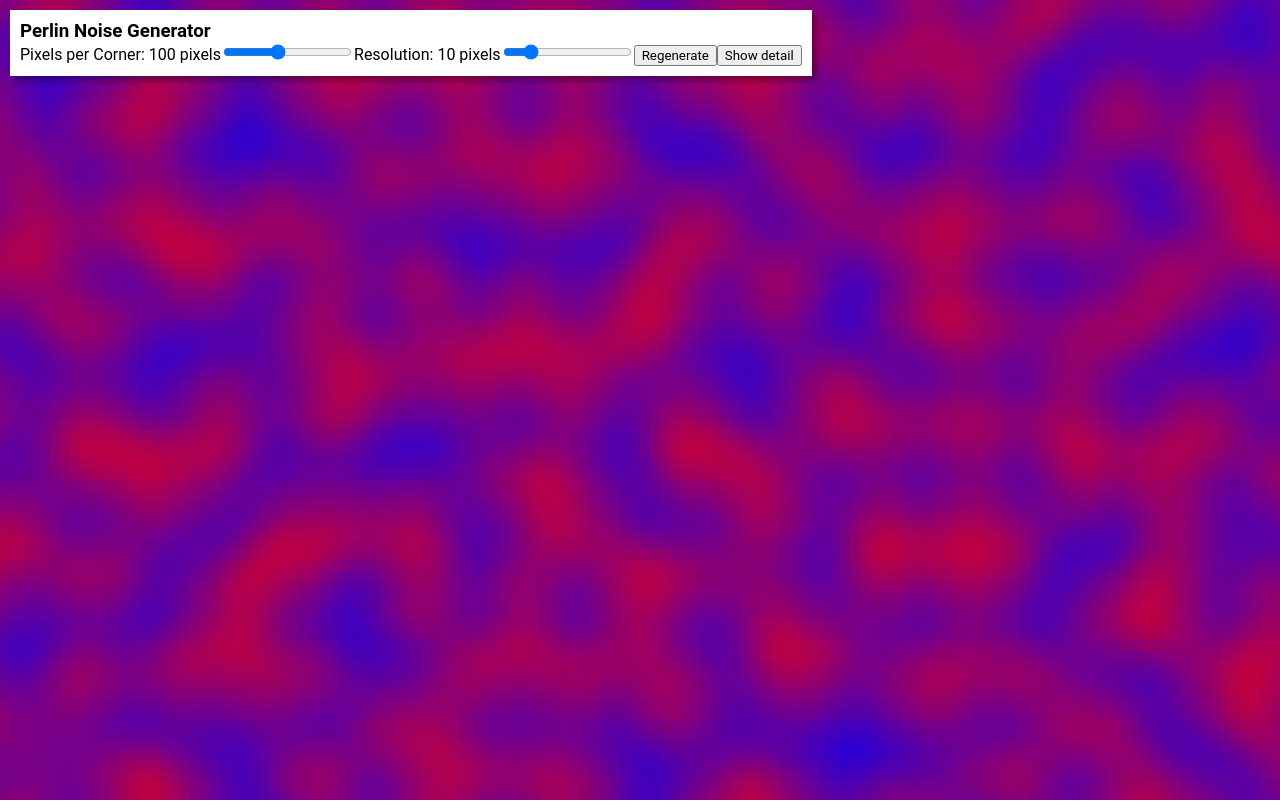
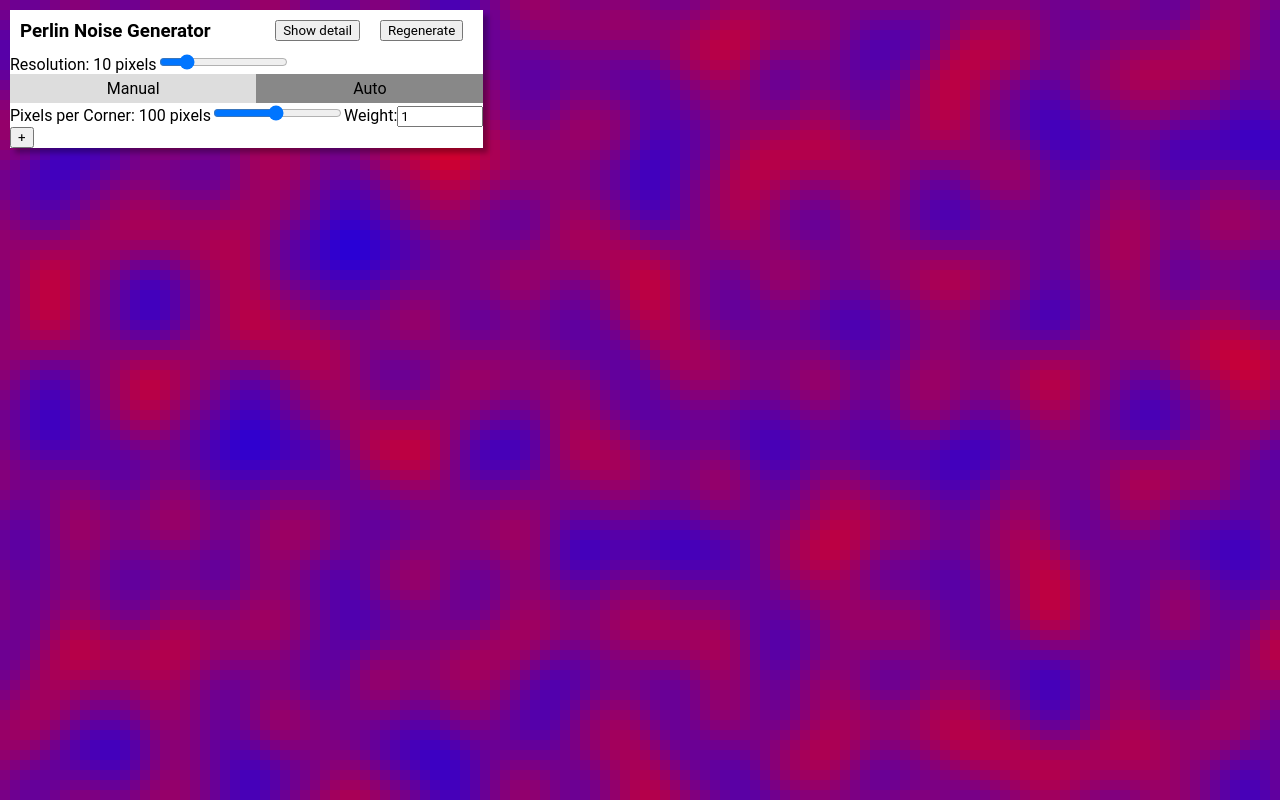
Before and after one commit to OneOneFour/PerlinNoise, a Vue app: page / in a window 1280 px wide. Built offline with nearby package versions, Linux system fonts and the light colour scheme.

Commit message:
enforced number modifier on v-model

```diff
--- a/public/index.html
+++ b/public/index.html
@@ -4,7 +4,6 @@
     <meta charset="utf-8">
     <meta http-equiv="X-UA-Compatible" content="IE=edge">
     <meta name="viewport" content="width=device-width,initial-scale=1.0">
-    <link rel="icon" href="<%= BASE_URL %>favicon.ico">
     <title>Perlin Noise</title>
   </head>
   <body>
--- a/src/App.vue
+++ b/src/App.vue
@@ -5,7 +5,6 @@
     <p v-if="loading" class="loading-pane">Loading...</p>
   </div>
 </template>
-
 <script>
 import {valToColor} from './js/utils.js';
 import PerlinGrid from './js/PerlinGrid.js';
@@ -19,7 +18,7 @@ export default {
     loading:true,
     showDetail:false,
     perlinResolution:10,
-    pixelPerCorner:100,
+    octaves: [{pixelsPerCorner:100,weight:1.0}],
     perlinGrid:undefined,
     width:undefined,
     height:undefined,
@@ -32,29 +31,25 @@ export default {
     this.$nextTick(()=>{this.init()})
   },
   methods:{
-    recalculate({perlinResolution,pixelPerCorner}){
+    recalculate({perlinResolution,octaves}){
       this.loading = true
       setTimeout( ()=>{
         this.perlinResolution = perlinResolution
-        this.pixelPerCorner = pixelPerCorner
+        this.octaves = octaves
         this.init();
       },0) // This is gross but works..
     },
     init(){
-      this.gridX = Math.ceil(this.width/this.pixelPerCorner)
-      this.gridY = Math.ceil(this.height/this.pixelPerCorner)
-      this.perlinGrid = new PerlinGrid(this.gridX,this.gridY)
+      this.perlinGrid = new PerlinGrid(this.width,this.height,this.octaves)
       this.draw();
     },
-
     draw(){
       this.ctx.clearRect(0,0,this.width,this.height)
-      let step = this.perlinResolution/(this.pixelPerCorner);
-      for(let x= step/2; x < this.gridX; x+= step){
-        for(let y=step/2; y < this.gridY; y+= step){
+      for(let x= this.perlinResolution/2; x < this.width; x+=this.perlinResolution){
+        for(let y=this.perlinResolution/2; y < this.height; y+=this.perlinResolution){
           let v = this.perlinGrid.perlin(x,y)
-          let yTopLeft = y*this.pixelPerCorner - this.perlinResolution/2
-          let xTopLeft = x*this.pixelPerCorner - this.perlinResolution/2
+          let yTopLeft = y - this.perlinResolution/2;
+          let xTopLeft = x - this.perlinResolution/2
           this.ctx.fillStyle= valToColor(v)
           this.ctx.fillRect(xTopLeft,yTopLeft,this.perlinResolution,this.perlinResolution)
           if(this.showDetail){
@@ -67,24 +62,25 @@ export default {
       this.loading=false;
     },
     drawBonus(){
-      for(let x=0; x < this.gridX; x++){
-        for(let y=0; y< this.gridY;y++){
-          this.ctx.beginPath();
-          this.ctx.strokeStyle='#000000'
-          this.ctx.rect(x*this.pixelPerCorner,y*this.pixelPerCorner,this.pixelPerCorner,this.pixelPerCorner)
-          this.ctx.stroke()
-        }
-      }
-      this.perlinGrid.corners.forEach((v,i)=>{
-        let y = Math.floor(i/(this.gridX+1)) * this.pixelPerCorner;
-        let x = (i % (this.gridX + 1)) * this.pixelPerCorner;
-        this.ctx.beginPath();
-        this.ctx.lineWidth=2;
-        this.ctx.strokeStyle='#00ff00'
-        this.ctx.moveTo(x,y)
-        this.ctx.lineTo(x + v.x * this.pixelPerCorner,y+v.y*this.pixelPerCorner)
-        this.ctx.stroke()
-      })
+      // TODO: Fix this! Maybe add special demonstration mode?
+      // for(let x=0; x < this.gridX; x++){
+      //   for(let y=0; y< this.gridY;y++){
+      //     this.ctx.beginPath();
+      //     this.ctx.strokeStyle='#000000'
+      //     this.ctx.rect(x*this.pixelPerCorner,y*this.pixelPerCorner,this.pixelPerCorner,this.pixelPerCorner)
+      //     this.ctx.stroke()
+      //   }
+      // }
+      // this.perlinGrid.corners.forEach((v,i)=>{
+      //   let y = Math.floor(i/(this.gridX+1)) * this.pixelPerCorner;
+      //   let x = (i % (this.gridX + 1)) * this.pixelPerCorner;
+      //   this.ctx.beginPath();
+      //   this.ctx.lineWidth=2;
+      //   this.ctx.strokeStyle='#00ff00'
+      //   this.ctx.moveTo(x,y)
+      //   this.ctx.lineTo(x + v.x * this.pixelPerCorner,y+v.y*this.pixelPerCorner)
+      //   this.ctx.stroke()
+      // })
     }
   },
   watch:{
--- a/src/components/ControlPane.vue
+++ b/src/components/ControlPane.vue
@@ -1,22 +1,45 @@
 <template>
     <div class="control_pane">
-      <h3>Perlin Noise Generator</h3>
-      <p class="control-text">Pixels per Corner: {{pixelPerCorner}} pixels</p>
-      <input type="range" min=30 max=200 step=5 v-model="pixelPerCorner" />
-      <p class="control-text">Resolution: {{perlinResolution}} pixels</p>
-      <input type="range" min=1 max=50 step=1 v-model="perlinResolution" />
-      <button @click="$emit('regenerate',{pixelPerCorner,perlinResolution})"> Regenerate </button>
-      <button @click="$emit('toggle-detail')"> {{(showDetail)? 'Hide':'Show'}} detail </button>
+      <div class="control-group">
+        <h3 class="control-pane-title">Perlin Noise Generator</h3>
+        <button @click="emitRegenerate"> Regenerate </button>
+        <button @click="$emit('toggle-detail')"> {{(showDetail)? 'Hide':'Show'}} detail </button>
+      </div>
+      <div class="resolution-group">
+        <p class="control-text">Resolution: {{perlinResolution}} pixels</p>
+        <input type="range" min="1" max="50" step="1" v-model.number="perlinResolution" />
+      </div>
+      <tab-selector :tabs="getComponentArray" :names="['Manual','Auto']" @changetab="tabChanged"/>
+
     </div>
 </template>
 <script>
+import OctaveManual from './OctaveManual.vue';
+import OctaveAuto from './OctaveAuto.vue';
+import TabSelector from './TabSelector.vue';
+import OctaveStore from '../js/OctaveStore.js';
 export default {
     data:()=>({
-        pixelPerCorner:100,
         perlinResolution:10
     }),
+    components:{
+      TabSelector
+    },
     props:{
         showDetail:{type:Boolean}
+    },
+    computed:{
+      getComponentArray(){
+        return [OctaveManual,OctaveAuto]
+      }
+    },
+    methods:{
+      emitRegenerate(){
+        this.$emit('regenerate',{octaves:OctaveStore.octaves,perlinResolution:this.perlinResolution})
+      },
+      tabChanged(newMode){
+        OctaveStore.setMode(newMode.toLowerCase())
+      }
     }
 }
 </script>
@@ -26,11 +49,18 @@ export default {
   background:white;
   left:10px;
   top:10px;
-  padding:10px;
   box-shadow: 5px 5px 5px rgba(0,0,0,0.3);
 }
-.control_pane h3{
+.control-pane-title{
+  display:inline-block;
   margin:0;
+}
+.control-group{
+  padding:10px;
+}
+.control-group button{
+  margin:0 10px;
+  float:right;
 }
 .control-text{
   display:inline;
--- /dev/null
+++ b/src/components/OctaveAuto.vue
@@ -0,0 +1,32 @@
+<template>
+    <div class="octave-auto">
+
+        <div class="maxfeatureSize">
+            <label>Max Feature Size ({{autoState.maxFeatureSize}})</label>
+            <input type="range" min=50 max=500 step=25 value=200 v-model.number="autoState.maxFeatureSize"/>
+        </div>
+        <div class="maxfeatureSize">
+            <label>Number of Octaves ({{autoState.numOctaves}})</label>
+            <input type="range" min=1 max=10 step=1 value=4 v-model.number="autoState.numOctaves"/>
+        </div>
+        <div class="falloff">
+            <label>Lacunarity </label>
+            <input type="number" min=1 max=10 step=1 value=1 v-model.number="autoState.lacunarity"/>
+        </div>
+        <div class="persistance">
+            <label>Persistance </label>
+            <input type="number" min=0 max=3 step=0.25 value=1 v-model.number="autoState.persistance" />
+        </div>
+    </div>
+</template>
+<script>
+import OctaveStore from '../js/OctaveStore';
+export default {
+    data:()=>({
+        autoState:OctaveStore.autoState
+    })
+}
+</script>
+<style>
+
+</style>
--- /dev/null
+++ b/src/components/OctaveManual.vue
@@ -0,0 +1,31 @@
+<template>
+    <div class="octave-manual">
+        <div class="octave-group" v-for="(octave,i) in manualState.octaves" :key=i>
+            <p class="control-text">Pixels per Corner: {{octave.pixelsPerCorner}} pixels</p>
+            <input type="range" min="5" max="200" step="5" v-model.number="octave.pixelsPerCorner" />
+            <p class="control-text">Weight:</p>
+            <input type="number" min="0.01" max="2" step="0.1" v-model.number="octave.weight" />
+            <button v-if="manualState.octaves.length > 1" @click="deleteOctave(i)">X</button>
+        </div>
+        <button @click="addOctave"> + </button>
+    </div>
+</template>
+<script>
+import OctaveStore from '../js/OctaveStore.js';
+export default {
+    data:()=>({
+        manualState:OctaveStore.manualState,
+    }),
+    methods:{
+        deleteOctave(i){
+            OctaveStore.manualState.deleteOctave(i)
+        },
+        addOctave(){
+            OctaveStore.manualState.addOctave(100,1)
+        }
+    }
+}
+</script>
+<style>
+
+</style>
--- /dev/null
+++ b/src/components/TabSelector.vue
@@ -0,0 +1,59 @@
+<template>
+    <div class="tab-selector">
+        <div class="tab-picker">
+            <div class="tab-picker-item" v-for="(name,i) in names" :class="{'tab-active':current==i}" :key=i @click="changeTab(i)" >{{name}}</div>
+        </div>
+        <component :is="this.currentTab"/>
+    </div>
+</template>
+<script>
+export default {
+    props:{
+        tabs:{
+            type:Array,
+            required:true
+        },
+        names:{
+            type:Array,
+            required:true
+        },
+        default:{
+            type:Number,
+            default:0
+        }
+    },
+    data:()=>({
+        current:0
+    }),
+    computed:{
+        currentTab(){
+            return this.tabs[this.current]
+        }
+    },
+    methods:{
+        changeTab(i){
+            this.current=i
+            this.$emit('changetab',this.names[i])
+        }
+    }
+}
+</script>
+<style>
+.tab-picker{
+    display:flex;
+    justify-content: space-between;
+}
+.tab-picker-item{
+    flex:1 1 auto;
+    background: #888;
+    text-align:center;
+    padding: 5px 0 ;
+    cursor: pointer;
+}
+.tab-picker-item:hover{
+    background:#ddd;
+}
+.tab-picker-item.tab-active{
+    background:#ddd;
+}
+</style>
--- /dev/null
+++ b/src/js/OctaveStore.js
@@ -0,0 +1,36 @@
+let manualState = {
+    octaves:[{pixelsPerCorner:100,weight:1}],
+    addOctave(pixelsPerCorner,weight){
+        this.octaves.push({pixelsPerCorner,weight})
+    },
+    deleteOctave(idx){
+        this.octaves.splice(idx,1)
+    }
+}
+let autoState = {
+    persistance:0.25,
+    lacunarity:1,
+    maxFeatureSize:200,
+    numOctaves:4,
+    get octaves(){
+        let octaves = []
+        for(let i =0; i < this.numOctaves;i++){
+            octaves.push({pixelPerCorner:this.maxFeatureSize/(Math.pow(this.lacunarity,i)),weight: 1.0 * Math.pow(this.persistance,i)})
+        }
+        return octaves
+    }
+}
+
+export default{
+    debug:true,
+    autoState,
+    manualState,
+    mode:'manual',
+    get octaves(){
+        if(this.mode=='auto') return this.autoState.octaves
+        return this.manualState.octaves
+    },
+    setMode(newMode){
+        this.mode = newMode;
+    }
+}
--- a/src/js/PerlinGrid.js
+++ b/src/js/PerlinGrid.js
@@ -1,33 +1,18 @@
-import {smootherstep,genRandomUnit,dotProduct} from './utils.js';
-class PerlinGrid{
+import PerlinOctave2D from './PerlinOctave.js';
+class PerlinGrid2D{
     // TODO: generalise to N dimensions
-    constructor(gridX,gridY){
-      this.corners = [];
-      this.gridX = gridX;
-      this.gridY = gridY;
-      for(let i=0; i < (this.gridX+1)*(this.gridY+1);i++){
-          this.corners.push(genRandomUnit())
-      }
-    }
-    getCorner(ix,iy){
-      if(ix > this.gridX || iy > this.gridY) throw "Outside of range"
-          return this.corners[ix + iy*(this.gridX+1)];
+    constructor(width,height,octaves){
+      this.width = width
+      this.height = height
+      this.weightSum = octaves.reduce( (acc,cur) =>acc + cur.weight ,0)
+      this.octaves = octaves.map( (o) => ({
+        ...o,
+        grid:  new PerlinOctave2D(width,height,o.pixelsPerCorner)
+      }))
     }
     perlin(x,y){
-      let x0 = Math.floor(x)
-      let x1 = x0 + 1
-      let y0 = Math.floor(y)
-      let y1 = y0 + 1
-
-      let n00 = dotProduct({x:x-x0,y:y-y0},this.getCorner(x0,y0))
-      let n01 = dotProduct({x:x-x0,y:y-y1},this.getCorner(x0,y1))
-      let n10 = dotProduct({x:x -x1, y:y - y0},this.getCorner(x1,y0))
-      let n11 = dotProduct({x:x -x1,y:y- y1},this.getCorner(x1,y1))
-
-      let x0Interp =smootherstep(n00,n10,x-x0)
-      let x1Interp = smootherstep(n01,n11,x-x0)
-
-      return smootherstep(x0Interp,x1Interp,y-y0)
+      return this.octaves.map( (o) => o.grid.perlin(x,y)*o.weight/this.weightSum)
+                         .reduce( (acc,cur) => cur + acc , 0);
     }
 }
-export default PerlinGrid;
+export default PerlinGrid2D;
--- /dev/null
+++ b/src/js/PerlinOctave.js
@@ -0,0 +1,36 @@
+
+import {smootherstep,genRandomUnit,dotProduct} from './utils.js';
+
+class PerlinOctave2D{
+    constructor(width,height,pixelsPerCorner){
+        this.corners =[];
+        this.gridX = Math.ceil(width/pixelsPerCorner);
+        this.gridY = Math.ceil(height/pixelsPerCorner);
+        this.pixelPerCorner = pixelsPerCorner;
+        for(let i =0; i < (this.gridX+1)*(this.gridY+1); i++){
+            this.corners.push(genRandomUnit())
+        }
+    }
+    getCorner(ix,iy){
+        if(ix > this.gridX || iy > this.gridY) throw "Outside of range"
+            return this.corners[ix + iy*(this.gridX+1)];
+      }
+    perlin(x,y){// x,y in PIXEL space now
+        let x_local = x/this.pixelPerCorner;
+        let y_local = y/this.pixelPerCorner;
+        let x0 = Math.floor(x_local)
+        let x1 = x0 + 1
+        let y0 = Math.floor(y_local)
+        let y1 = y0 + 1
+
+        let n00 = dotProduct({x:x_local-x0,y:y_local-y0},this.getCorner(x0,y0))
+        let n01 = dotProduct({x:x_local-x0,y:y_local-y1},this.getCorner(x0,y1))
+        let n10 = dotProduct({x:x_local -x1,y:y_local - y0},this.getCorner(x1,y0))
+        let n11 = dotProduct({x:x_local -x1,y:y_local- y1},this.getCorner(x1,y1))
+        let x0Interp =smootherstep(n00,n10,x_local-x0)
+        let x1Interp = smootherstep(n01,n11,x_local-x0)
+
+        return smootherstep(x0Interp,x1Interp,y_local-y0)
+    }
+}
+export default PerlinOctave2D;
--- a/vue.config.js
+++ b/vue.config.js
@@ -1,3 +1,6 @@
 module.exports={
-    publicPath:'/PerlinNoise/'
+    publicPath:'/PerlinNoise/',
+    configureWebpack: {
+        devtool: 'source-map'
+    }
 }
```
Also changed, not shown: 1 other file (tests, documents, lock files or other folders).
